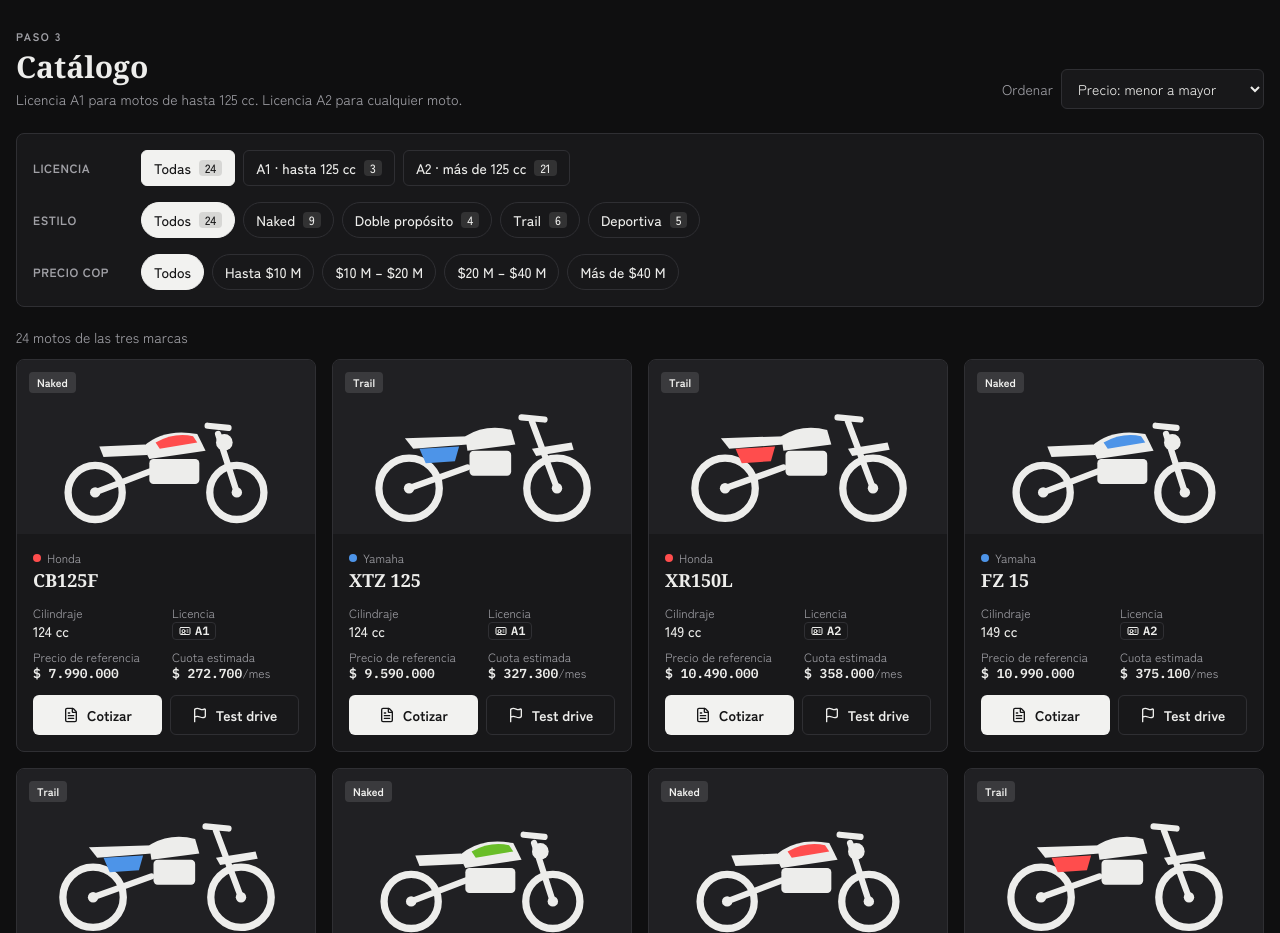
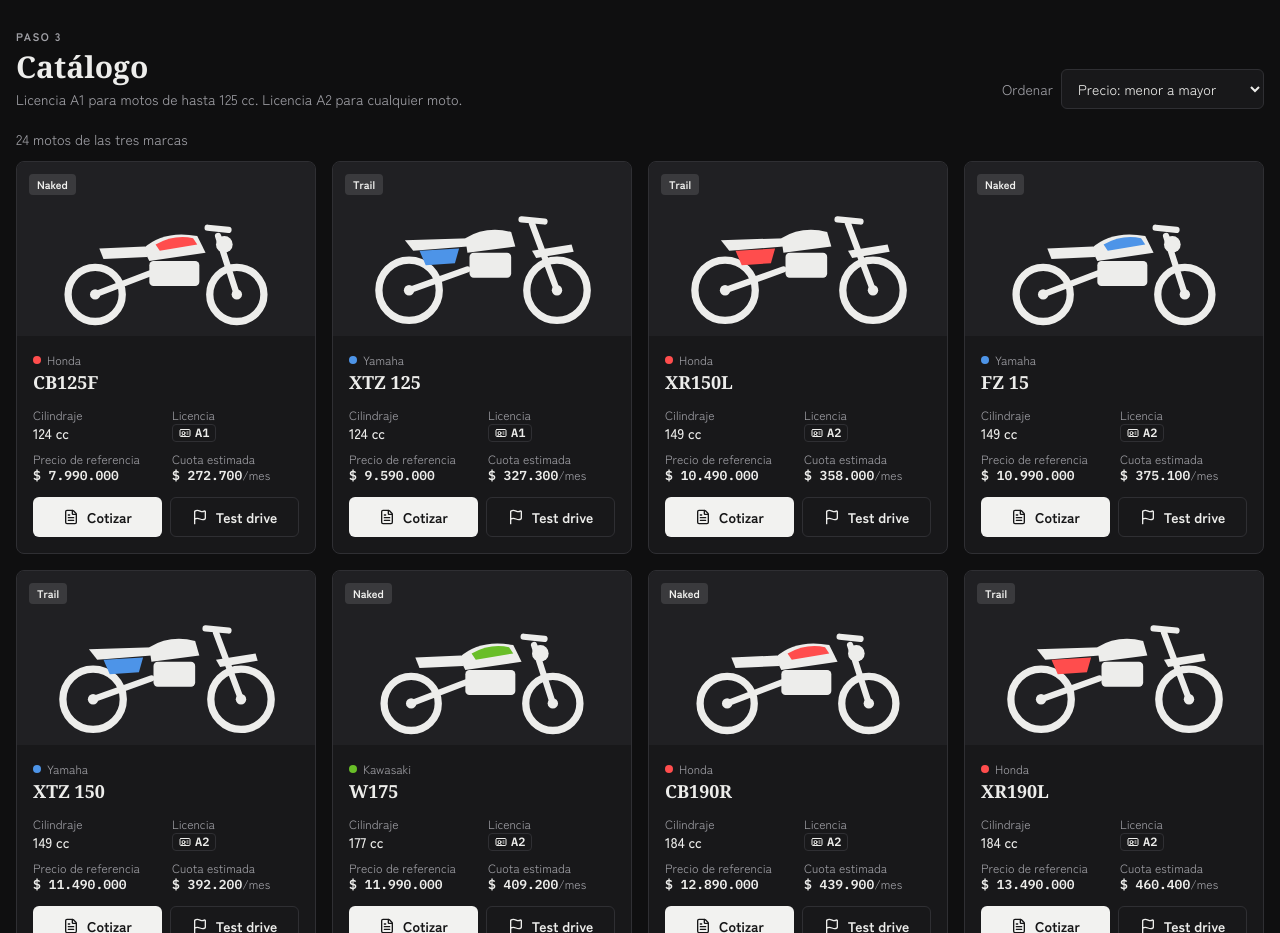
Before and after one commit to Andresg9805/concesionario-motos, an Angular app in the folder frontend/: page / in a window 1280 px wide. Shown: the part 2460-3393 px from the top of the page. Built offline with nearby package versions, Linux system fonts and the light colour scheme; a web font is replaced by a local one.

Commit message:
feat(frontend): quitar el panel de filtros del catalogo y dejar solo ordenar

```diff
--- a/frontend/src/app/paginas/inicio/secciones/catalogo.ts
+++ b/frontend/src/app/paginas/inicio/secciones/catalogo.ts
@@ -1,14 +1,8 @@
 import { Component, computed, inject } from '@angular/core';
 import { CatalogoService } from '../../../core/catalogo.service';
-import {
-  FiltroTipo,
-  FiltrosService,
-  Orden,
-  RANGOS,
-  SEGMENTOS,
-} from '../../../core/filtros.service';
+import { FiltrosService, Orden } from '../../../core/filtros.service';
 import { MarcaService } from '../../../core/marca.service';
-import { NOMBRE_TIPO, ORDEN_TIPOS } from '../../../core/marcas';
+import { NOMBRE_TIPO } from '../../../core/marcas';
 import { CopPipe } from '../../../shared/cop.pipe';
 import { Icono } from '../../../shared/icono';
 import { TarjetaMoto } from '../../../shared/tarjeta-moto';
@@ -44,73 +38,26 @@ import { TarjetaMoto } from '../../../shared/tarjeta-moto';
         </label>
       </div>
 
-      <div class="mt-6 flex flex-col gap-4 rounded-lg border border-line bg-surface p-4">
-        <div class="flex flex-wrap items-center gap-3">
-          <span class="w-24 shrink-0 text-xs font-bold tracking-wider text-muted uppercase"
-            >Licencia</span
-          >
-          <div role="tablist" aria-label="Segmento por cilindraje" class="flex flex-wrap gap-2">
-            @for (segmento of segmentos; track segmento.id) {
+      @if (filtros.precioMaximo() !== null || filtros.tipo() !== 'todos') {
+        <div class="mt-6 flex flex-wrap items-center gap-2 text-sm">
+          <span class="text-muted">Mostrando:</span>
+          @if (filtros.tipo() !== 'todos') {
+            <span
+              class="inline-flex items-center gap-2 rounded-full bg-accentsoft px-3 py-1 font-medium text-accenttext"
+              >{{ nombreTipo() }}
               <button
                 type="button"
-                role="tab"
-                class="tab inline-flex h-9 items-center gap-2 rounded-md border border-line px-3 text-sm font-medium hover:border-muted"
-                [attr.aria-selected]="filtros.segmento() === segmento.id"
-                (click)="filtros.segmento.set(segmento.id)"
+                class="grid h-5 w-5 place-items-center rounded-full hover:bg-[color-mix(in_srgb,currentColor_15%,transparent)]"
+                aria-label="Quitar filtro por estilo"
+                (click)="filtros.tipo.set('todos')"
               >
-                {{ segmento.texto
-                }}<span
-                  class="num rounded bg-[color-mix(in_srgb,currentColor_12%,transparent)] px-1.5 text-xs"
-                  >{{ conteo()[segmento.id] }}</span
-                >
-              </button>
-            }
-          </div>
-        </div>
-        <div class="flex flex-wrap items-center gap-3">
-          <span class="w-24 shrink-0 text-xs font-bold tracking-wider text-muted uppercase"
-            >Estilo</span
-          >
-          <div class="flex flex-wrap gap-2" role="group" aria-label="Tipo de moto">
-            @for (opcion of tipos; track opcion.id) {
-              <button
-                type="button"
-                class="chip inline-flex h-9 items-center gap-2 rounded-full border border-line px-3 text-sm font-medium hover:border-muted"
-                [attr.aria-pressed]="filtros.tipo() === opcion.id"
-                (click)="filtros.tipo.set(opcion.id)"
-              >
-                {{ opcion.texto
-                }}<span
-                  class="num rounded bg-[color-mix(in_srgb,currentColor_12%,transparent)] px-1.5 text-xs"
-                  >{{ conteoTipos()[opcion.id] }}</span
-                >
-              </button>
-            }
-          </div>
-        </div>
-        <div class="flex flex-wrap items-center gap-3">
-          <span class="w-24 shrink-0 text-xs font-bold tracking-wider text-muted uppercase"
-            >Precio COP</span
-          >
-          <div class="flex flex-wrap gap-2" role="group" aria-label="Rango de precio">
-            @for (rango of rangos; track rango.id) {
-              <button
-                type="button"
-                class="chip h-9 rounded-full border border-line px-3 text-sm font-medium hover:border-muted"
-                [attr.aria-pressed]="filtros.rango() === rango.id"
-                (click)="filtros.rango.set(rango.id)"
-              >
-                {{ rango.texto }}
-              </button>
-            }
-          </div>
-        </div>
-        @if (filtros.precioMaximo() !== null) {
-          <div class="flex flex-wrap items-center gap-2 border-t border-line pt-3 text-sm">
-            <span class="text-muted">Según tu cuota:</span>
+                <app-icono nombre="x" class="h-3 w-3" /></button
+            ></span>
+          }
+          @if (filtros.precioMaximo() !== null) {
             <span
               class="num inline-flex items-center gap-2 rounded-full bg-accentsoft px-3 py-1 font-medium text-accenttext"
-              >Hasta {{ filtros.precioMaximo() | cop }}
+              >Hasta {{ filtros.precioMaximo() | cop }} según tu cuota
               <button
                 type="button"
                 class="grid h-5 w-5 place-items-center rounded-full hover:bg-[color-mix(in_srgb,currentColor_15%,transparent)]"
@@ -119,9 +66,9 @@ import { TarjetaMoto } from '../../../shared/tarjeta-moto';
               >
                 <app-icono nombre="x" class="h-3 w-3" /></button
             ></span>
-          </div>
-        }
-      </div>
+          }
+        </div>
+      }
 
       <p class="num mt-5 text-sm text-muted" aria-live="polite">{{ resumen() }}</p>
       <div class="mt-3 grid gap-4 sm:grid-cols-2 lg:grid-cols-3 xl:grid-cols-4">
@@ -135,7 +82,7 @@ import { TarjetaMoto } from '../../../shared/tarjeta-moto';
               Ninguna moto coincide con estos filtros.
             </p>
             <p class="text-sm text-muted">
-              Amplía el rango de precio, cambia de licencia o mira las tres marcas.
+              Quita el filtro por cuota o por estilo, o mira las tres marcas.
             </p>
             <button
               type="button"
@@ -159,31 +106,11 @@ export class Catalogo {
   protected readonly filtros = inject(FiltrosService);
   private readonly catalogo = inject(CatalogoService);
 
-  protected readonly segmentos = SEGMENTOS;
-  protected readonly rangos = RANGOS;
-  protected readonly tipos: readonly { id: FiltroTipo; texto: string }[] = [
-    { id: 'todos', texto: 'Todos' },
-    ...ORDEN_TIPOS.map((tipo) => ({ id: tipo, texto: NOMBRE_TIPO[tipo] })),
-  ];
-
   private readonly deLaMarca = computed(() => this.catalogo.porMarca(this.marcaService.actual()));
 
-  protected readonly conteo = computed(() => {
-    const base = this.filtros.aplicar(this.deLaMarca(), { segmento: true });
-    return Object.fromEntries(SEGMENTOS.map((s) => [s.id, base.filter(s.cumple).length])) as Record<
-      string,
-      number
-    >;
-  });
-
-  protected readonly conteoTipos = computed(() => {
-    const base = this.filtros.aplicar(this.deLaMarca(), { tipo: true });
-    return Object.fromEntries(
-      this.tipos.map((t) => [
-        t.id,
-        t.id === 'todos' ? base.length : base.filter((m) => m.tipo === t.id).length,
-      ]),
-    ) as Record<FiltroTipo, number>;
+  protected readonly nombreTipo = computed(() => {
+    const tipo = this.filtros.tipo();
+    return tipo === 'todos' ? '' : NOMBRE_TIPO[tipo];
   });
 
   protected readonly lista = computed(() =>
```
